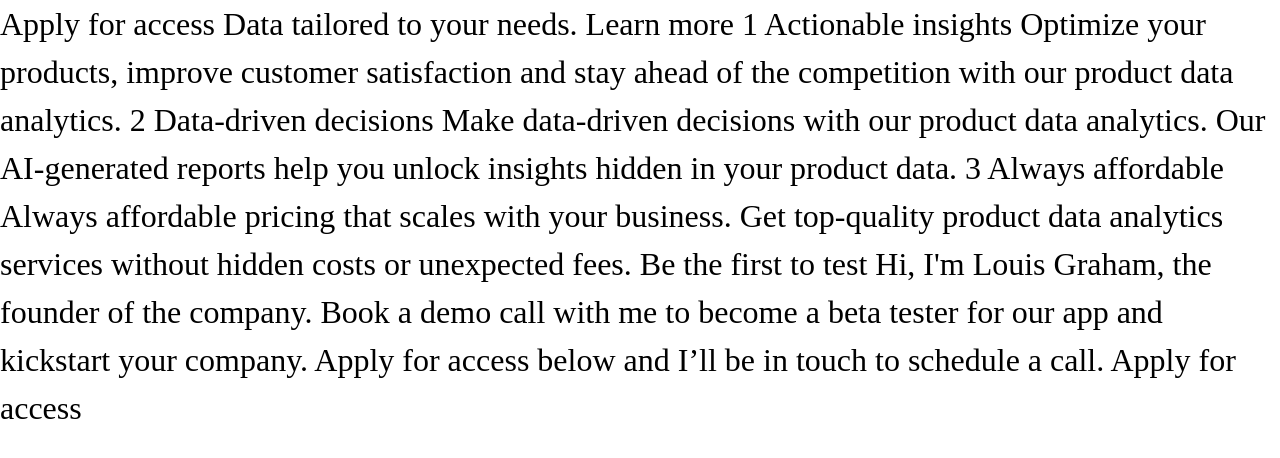
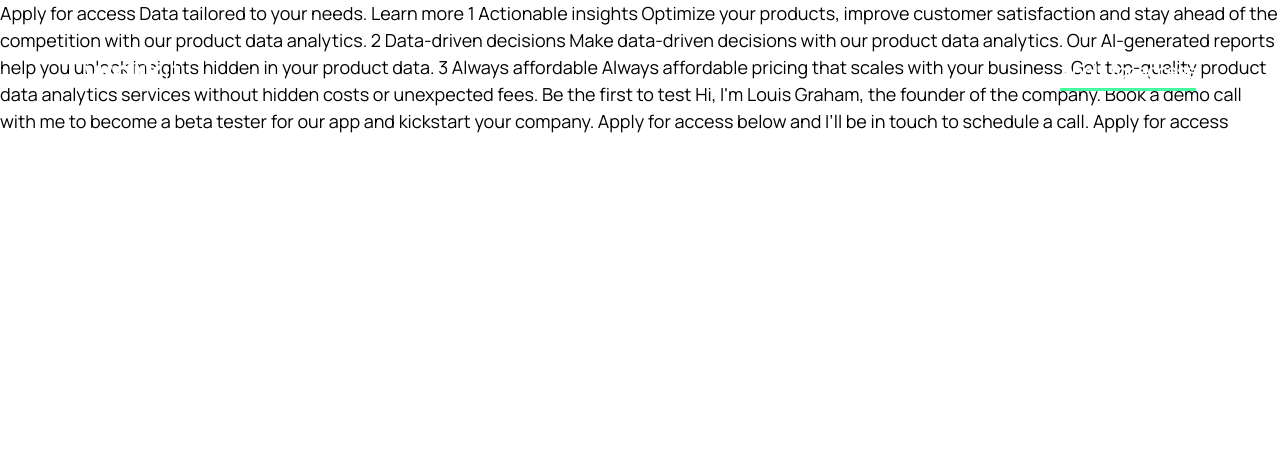
Before and after one commit to diogohenriquesc/fm-workit, a website: page index.html in a window 1280 px wide. Drawn offline with Linux system fonts and the light colour scheme.

Commit message:
Create header section

```diff
--- a/app/scss/base/_typography.scss
+++ b/app/scss/base/_typography.scss
@@ -34,8 +34,9 @@
 
 body {
   font-size: rem(16);
+  font-family: $ff-manrope;
 
   @include breakpoint(xl) {
-    font-size: rem(32);
+    font-size: rem(18);
   }
 }
--- /dev/null
+++ b/app/scss/components/_buttons.scss
@@ -0,0 +1,22 @@
+@use '../abstracts/' as *;
+
+.button-cta--1 {
+  position: relative;
+  color: $clr-neutral-3;
+  font-weight: 700;
+  transition: color 200ms ease-in-out;
+
+  &:hover {
+    color: $clr-primary-2;
+  }
+
+  &::after {
+    content: '';
+    position: absolute;
+    bottom: -8px;
+    left: 0;
+    height: 3px;
+    width: 100%;
+    background-color: $clr-primary-2;
+  }
+}
--- a/app/scss/components/_index.scss
+++ b/app/scss/components/_index.scss
@@ -0,0 +1 @@
+@forward 'buttons';
--- /dev/null
+++ b/app/scss/layout/_header.scss
@@ -0,0 +1,26 @@
+@use '../abstracts/' as *;
+
+.header {
+  position: absolute;
+  top: 0;
+  left: 50%;
+  transform: translateX(-50%);
+  display: flex;
+  align-items: bottom;
+  justify-content: space-between;
+  padding-top: rem(37);
+
+  @include breakpoint(xl) {
+    padding-top: rem(57.78);
+  }
+
+  &__nav {
+    ul {
+      list-style: none;
+    }
+  }
+
+  &__button {
+    text-decoration: none;
+  }
+}
--- a/app/scss/layout/_index.scss
+++ b/app/scss/layout/_index.scss
@@ -0,0 +1 @@
+@forward 'header';
--- a/app/scss/utilities/_index.scss
+++ b/app/scss/utilities/_index.scss
@@ -0,0 +1 @@
+@forward 'wrapper';
--- /dev/null
+++ b/app/scss/utilities/_wrapper.scss
@@ -0,0 +1,17 @@
+@use '../abstracts/' as *;
+
+.wrapper {
+  width: 100%;
+  max-width: rem(1112);
+  margin-inline: auto;
+  padding-inline: rem(16);
+
+  @include breakpoint(md) {
+    padding-inline: rem(40);
+  }
+
+  @include breakpoint(xl) {
+    padding-inline: 0;
+  }
+
+}
--- a/index.html
+++ b/index.html
@@ -9,6 +9,17 @@
   <title>Frontend Mentor | Workit landing page</title>
 </head>
 <body>
+  <header class="header wrapper">
+    <a class="header__logo" href="/">
+      <img src="./assets/images/logo-light.svg" alt="workit logo">
+    </a>
+
+    <nav class="header__nav">
+      <ul>
+        <li><a class="header__button button-cta--1" href="#">Apply for access </a></li>
+      </ul>
+    </nav>
+  </header>
 
   Apply for access
 
```
Also changed, not shown: dist/main.css, 1 other file.
